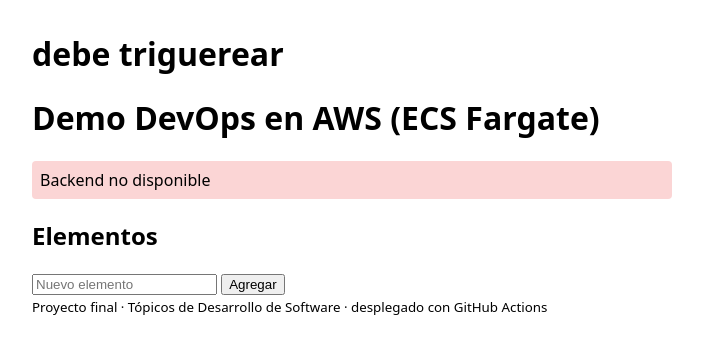
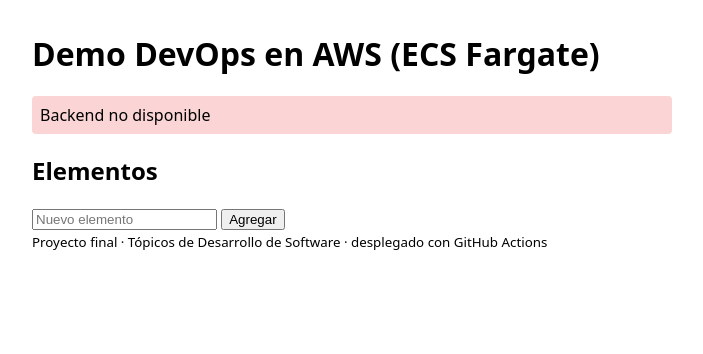
Before and after one commit to raulrojas1/semestral-topicos-1, a plain HTML site: page aplicacion/frontend/index.html in a window 1280 px wide. Shown: the whole page, without its empty margins (288-991 px from the left). Drawn offline with Linux system fonts and the light colour scheme; no server answers.

Commit message:
Update index.html

```diff
--- a/aplicacion/frontend/index.html
+++ b/aplicacion/frontend/index.html
@@ -12,7 +12,7 @@
   </style>
 </head>
 <body>
-  <h1>debe triguerear</h1>
+  <h1></h1>
   <h1>Demo DevOps en AWS (ECS Fargate) </h1>
   <p id="status">Consultando backend...</p>
   <h2>Elementos</h2>
```
